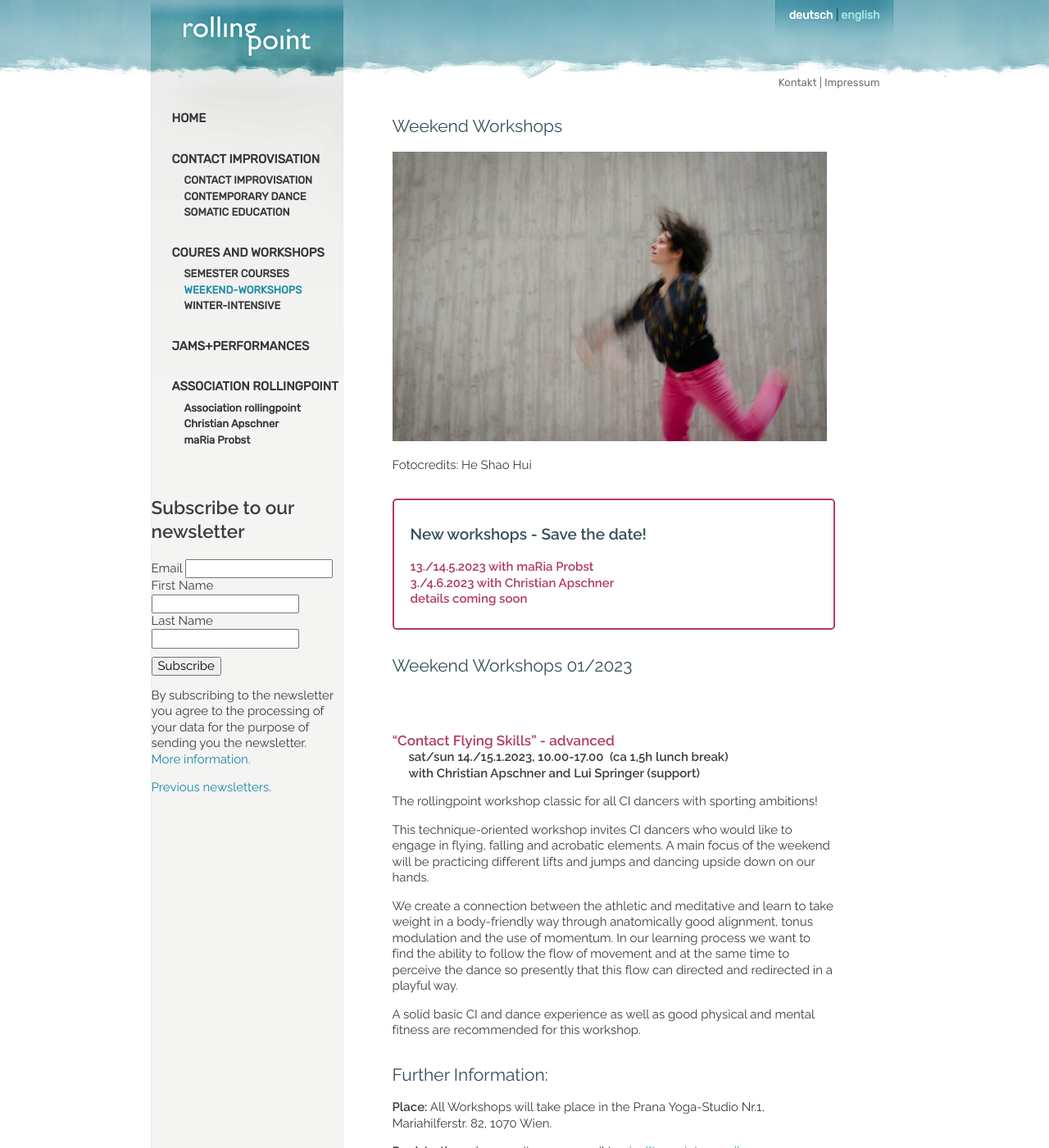
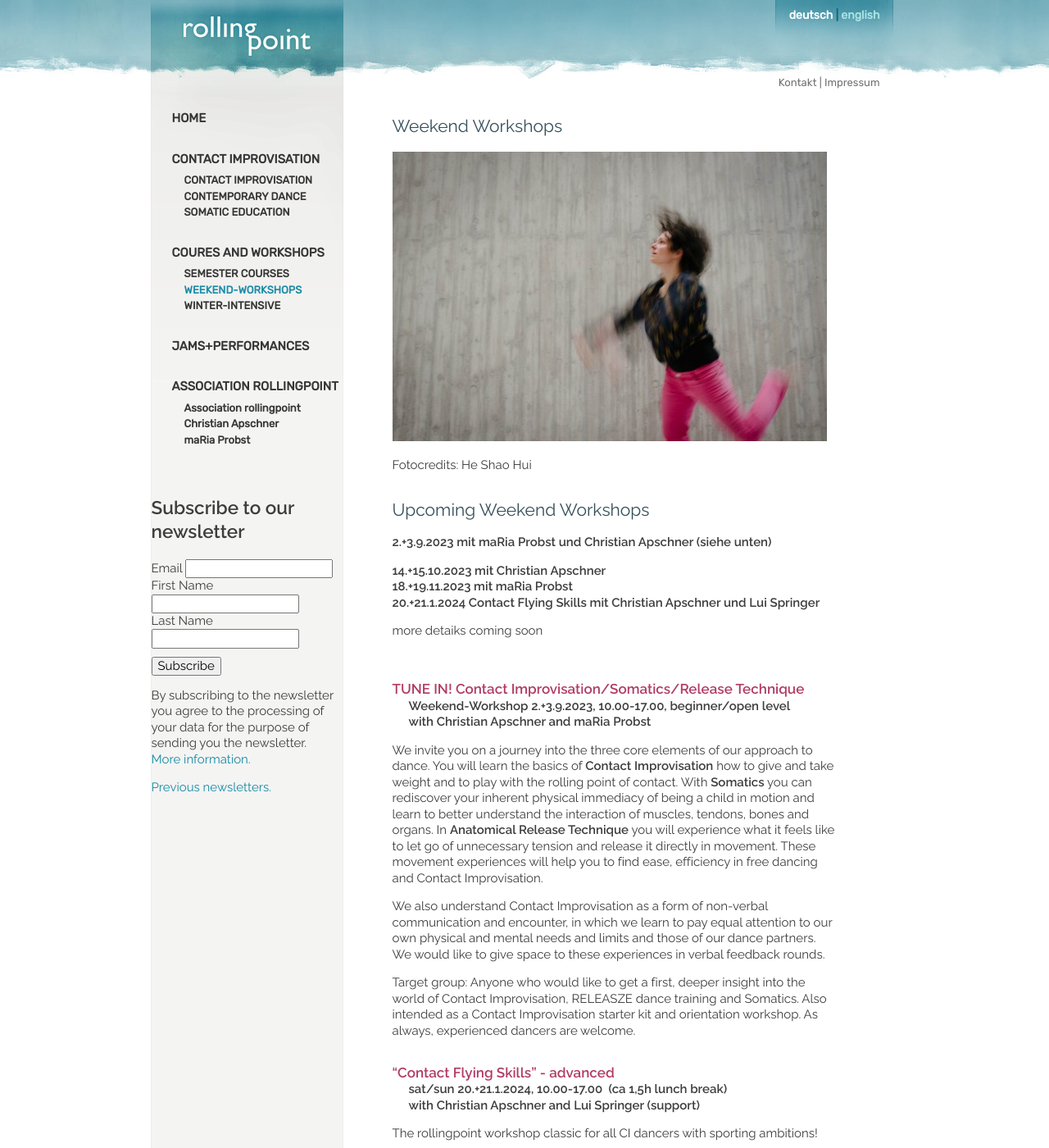
Before and after one commit to manulari/rollingpointat, a Jekyll site: the page built from _pages_en/en-workshops.md, in a window 1280 px wide and 1400 px high. Shown: the whole window at 82% size. Built offline with Jekyll 4.4.1, drawn with Linux system fonts in a browser that asks for light colours; comment, search, counter and statistics services are not loaded.

Commit message:
Update page (en) “en-workshops”

```diff
--- a/_pages_en/en-workshops.md
+++ b/_pages_en/en-workshops.md
@@ -9,19 +9,33 @@ language: en
 
 Fotocredits: He Shao Hui
 
-> ### New workshops - Save the date!
->
-> **13./14.5.2023 with maRia Probst**\
-> **3./4.6.2023 with Christian Apschner**\
-> **details coming soon**
+## Upcoming Weekend Workshops
 
-## Weekend Workshops  01/2023
+**2.+3.9.2023 mit maRia Probst und Christian Apschner (siehe unten)**
 
+**14.+15.10.2023 mit Christian Apschner**\
+**18.+19.11.2023 mit maRia Probst**\
+**20.+21.1.2024 Contact Flying Skills mit Christian Apschner und Lui Springer**
+
+more detaiks coming soon\
 &nbsp;
+
+#### **TUNE IN! Contact Improvisation/Somatics/Release Technique**
+
+**Weekend-Workshop 2.+3.9.2023, 10.00-17.00, beginner/open level**\
+**with Christian Apschner and maRia Probst**
+
+We invite you on a journey into the three core elements of our approach to dance. You will learn the basics of **Contact Improvisation** how to give and take weight and to play with the rolling point of contact. With **Somatics** you can rediscover your inherent physical immediacy of being a child in motion and learn to better understand the interaction of muscles, tendons, bones and organs. In **Anatomical Release Technique** you will experience what it feels like to let go of unnecessary tension and release it directly in movement. These movement experiences will help you to find ease, efficiency in free dancing and Contact Improvisation.
+
+We also understand Contact Improvisation as a form of non-verbal communication and encounter, in which we learn to pay equal attention to our own physical and mental needs and limits and those of our dance partners. We would like to give space to these experiences in verbal feedback rounds.
+
+Target group: Anyone who would like to get a first, deeper insight into the world of Contact Improvisation, RELEASZE dance training and Somatics. Also intended as a Contact Improvisation starter kit and orientation workshop. As always, experienced dancers are welcome.
+
+
 
 #### **"Contact Flying Skills"** - advanced
 
-**sat/sun 14./15.1.2023, 10.00-17.00  (ca 1,5h lunch break)**\
+**sat/sun 20.+21.1.2024, 10.00-17.00  (ca 1,5h lunch break)**\
 **with Christian Apschner and Lui Springer (support)**
 
 The rollingpoint workshop classic for all CI dancers with sporting ambitions!
```
